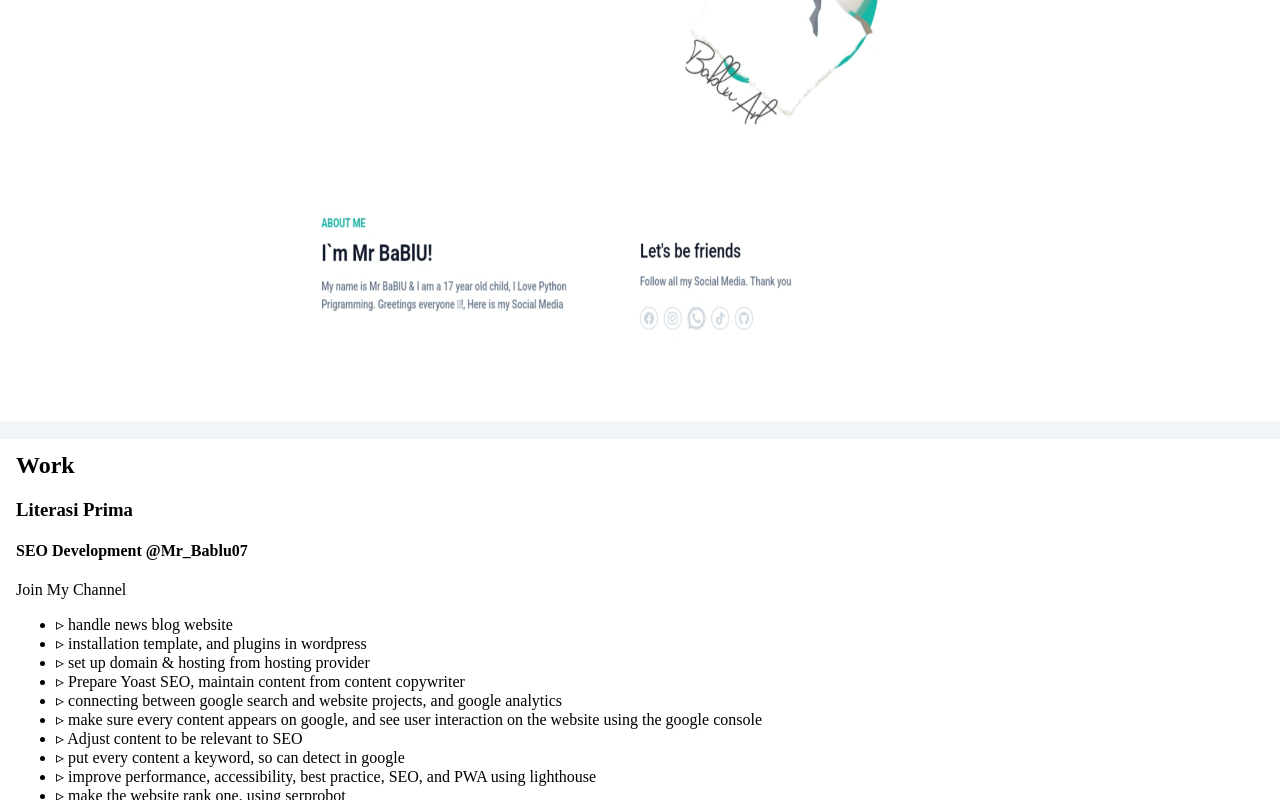
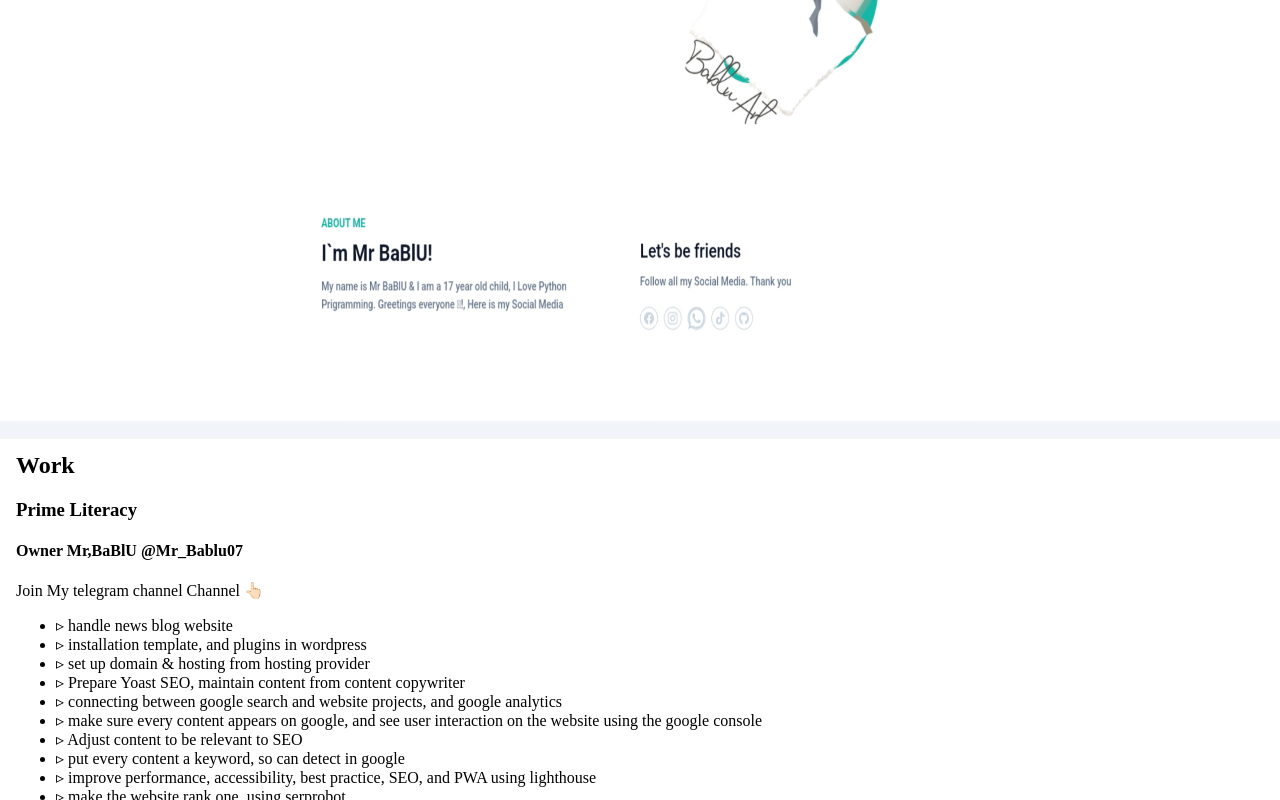
Before and after one commit to Manzoorahmed76/My-Portfolio, a Next.js app: page / in a window 1280 px wide. Shown: the part 361-1161 px from the top of the page. Built offline with nearby package versions, Linux system fonts and the light colour scheme.

Commit message:
Update Work.js

```diff
--- a/components/Work.js
+++ b/components/Work.js
@@ -54,14 +54,14 @@ export default function Work(props) {
           <div className="w-auto h-auto -mt-24 md:-mt-0">
             <div className="flex flex-col md:flex-row max-w-xs md:max-w-none md:w-[600px] h-auto mt-36 pl-10 md:pl-0">
               <div className="flex w-auto h-auto ">
-                <h3 className="font-firacode">Literasi Prima</h3>
+                <h3 className="font-firacode">Prime Literacy</h3>
               </div>
               <div className="h-auto w-auto bg-red-500 border-2 border-red-500"></div>
               <div className="flex flex-col w-full h-auto ml-0 md:ml-6">
                 <h4>
-                  SEO Development<span> @Mr_Bablu07</span>
+                  Owner Mr,BaBlU<span> @Mr_Bablu07</span>
                 </h4>
-                <p className="pt-2">Join My Channel</p>
+                <p className="pt-2">Join My telegram channel Channel 👆🏻 </p>
                 <ul className="pt-4 text-xs brightness-75 font-firacode">
                   <li>▹ handle news blog website</li>
                   <li>▹ installation template, and plugins in wordpress</li>
@@ -106,4 +106,4 @@ export default function Work(props) {
       </div>
     </section>
   );
-}
+            }
```
